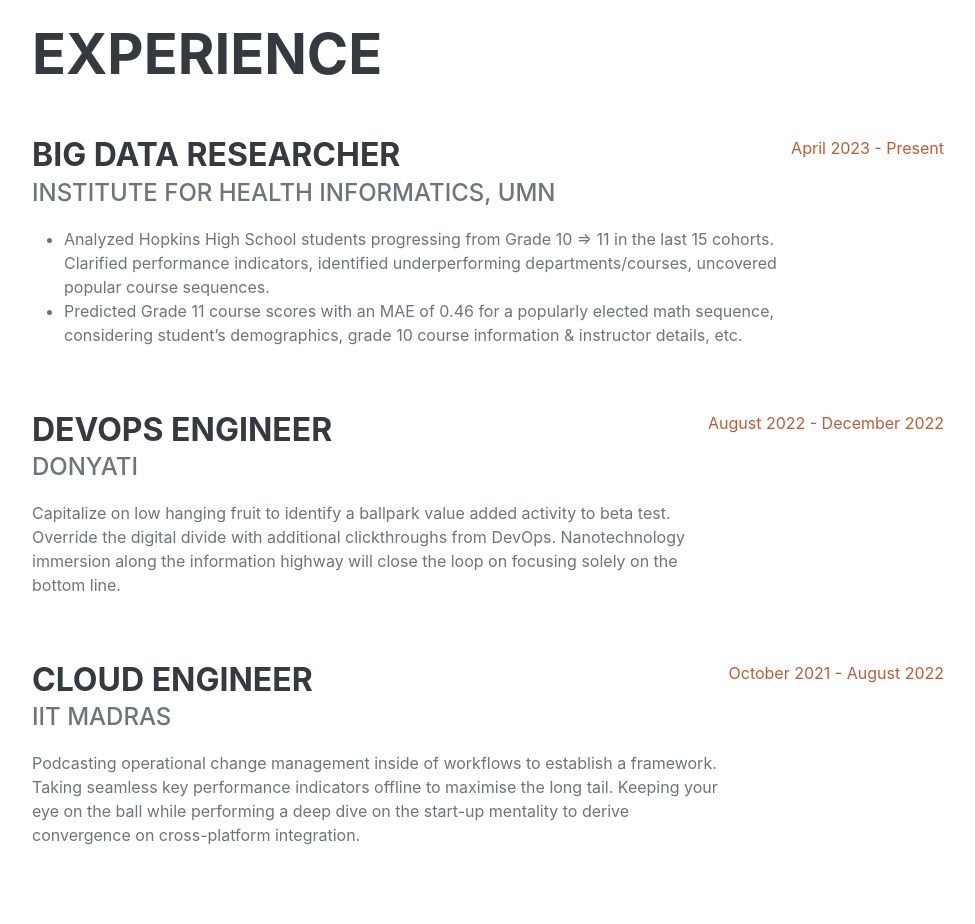
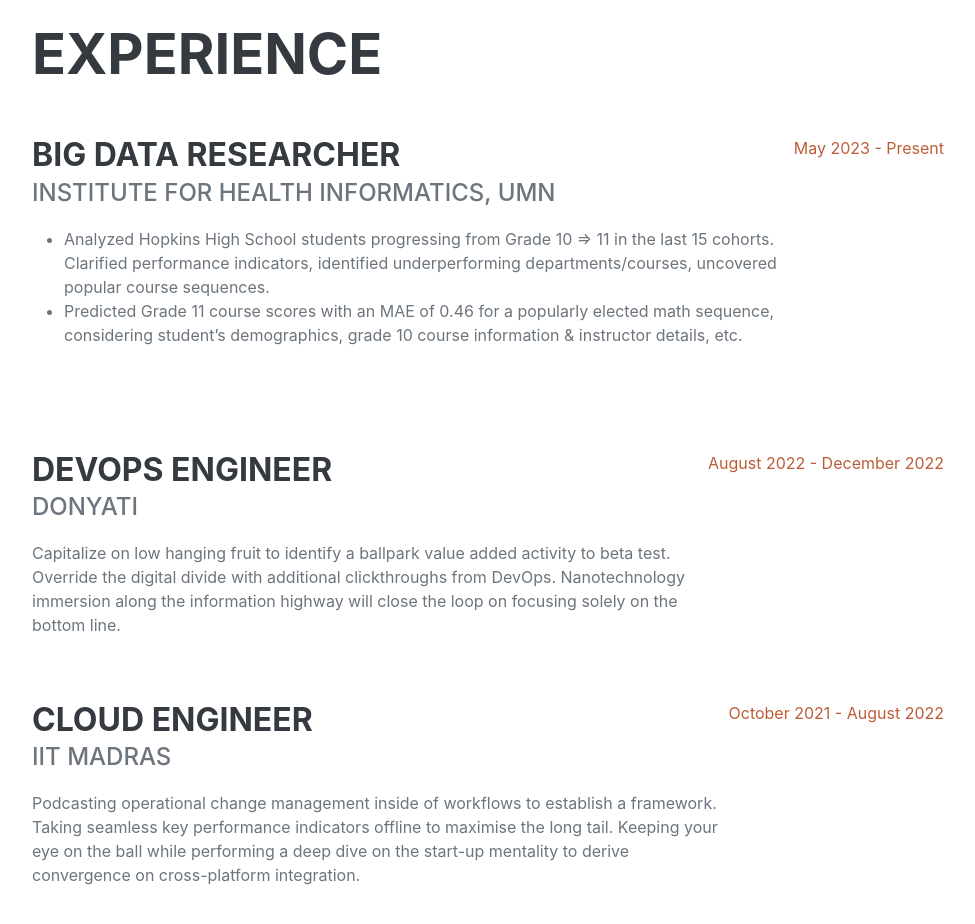
Before and after one commit to Shashank-Magdi08/Portfolio, a website: page index.html in a window 1280 px wide. Shown: the part 860-1784 px from the top of the page, without its empty margins (288-1263 px from the left). Drawn offline with nearby package versions, Linux system fonts and the light colour scheme; a web font is replaced by a local one.

Commit message:
Update index.html

```diff
--- a/index.html
+++ b/index.html
@@ -70,9 +70,10 @@
                                     <li>Analyzed Hopkins High School students progressing from Grade 10 => 11 in the last 15 cohorts. Clarified performance indicators, identified underperforming departments/courses, uncovered popular course sequences. </li>
                                     <li>Predicted Grade 11 course scores with an MAE of 0.46 for a popularly elected math sequence, considering student’s demographics, grade 10 course information & instructor details, etc. </li>
                                 </ul>
+                                <br>
                         </p>
                         </div>
-                        <div class="flex-shrink-0"><span class="text-primary">April 2023 - Present</span></div>
+                        <div class="flex-shrink-0"><span class="text-primary">May 2023 - Present</span></div>
                     </div>
                     <div class="d-flex flex-column flex-md-row justify-content-between mb-5">
                         <div class="flex-grow-1">
```
